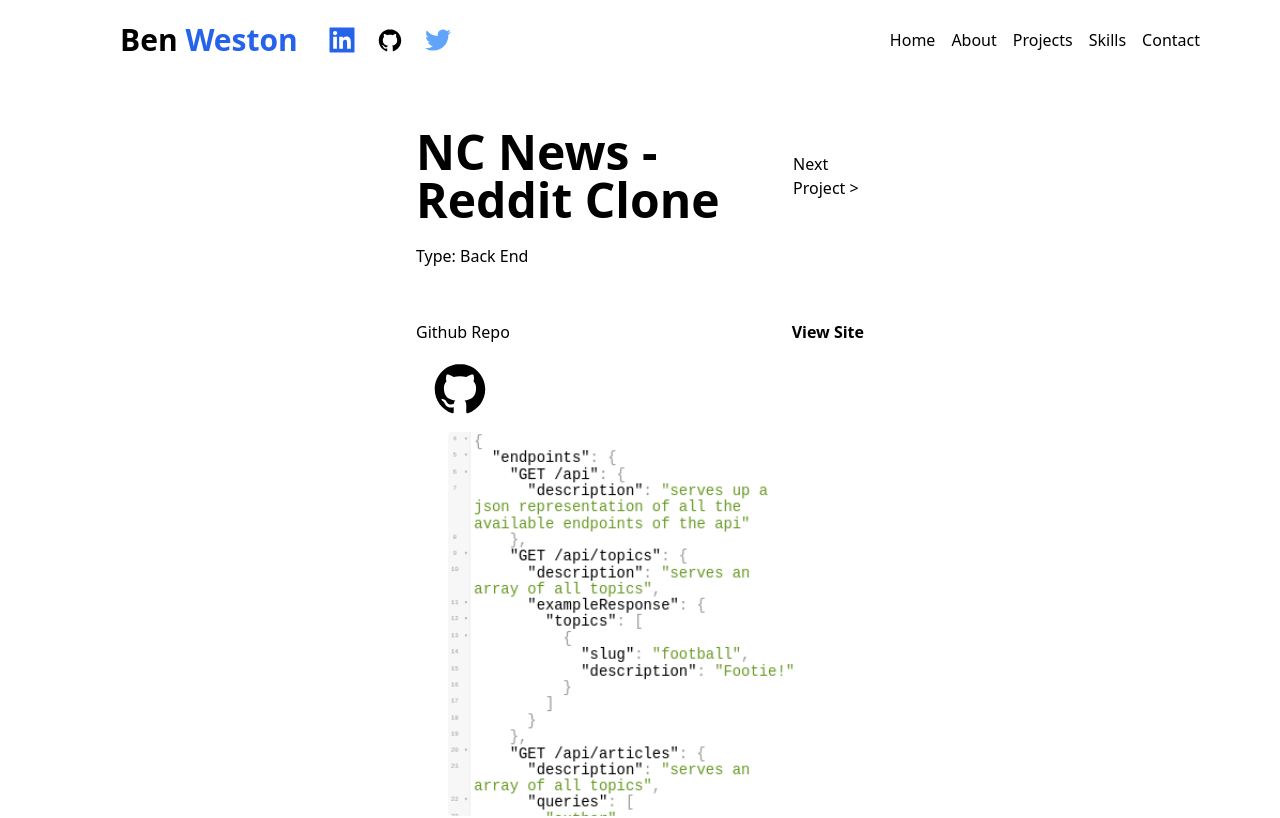
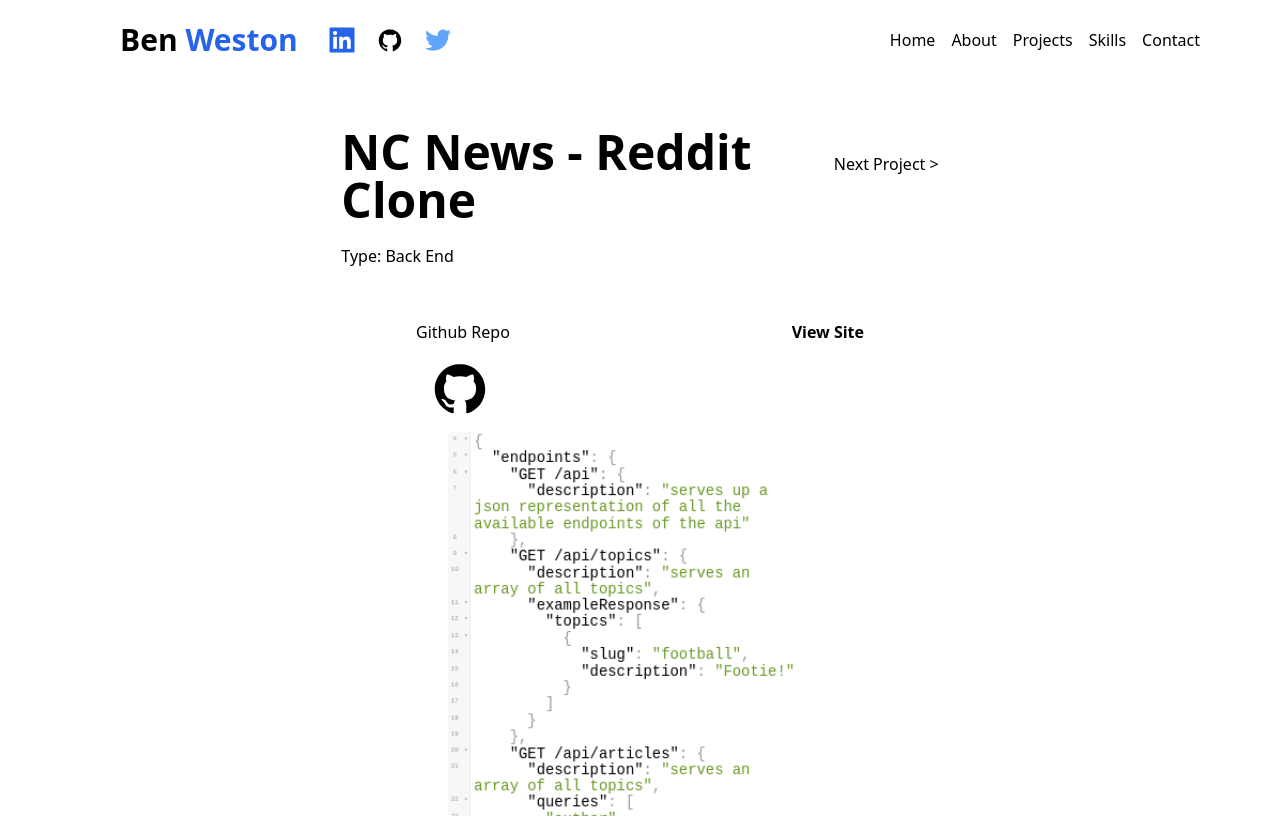
Before and after one commit to benwestondigital/next-portfolio, a Next.js app: page /projects/reddit-back in a window 1280 px wide. Shown: the top 818 px of the page. Built offline with nearby package versions, Linux system fonts and the light colour scheme.

Commit message:
edit widths

```diff
--- a/pages/projects/[slug].js
+++ b/pages/projects/[slug].js
@@ -49,15 +49,15 @@ const ProjectPage = ({ frontmatter, content, paths }) => {
 
   return (
     <div className='flex flex-col justify-between items-center md:mx-20 p-10 pt-20 md:pt-32 md:p-28'>
-      <div className='flex justify-between items-baseline h-48 mx-2 w-1/2'>
+      <div className='flex justify-between items-baseline h-48 mx-2 w-full md:w-2/3'>
         <div className='flex flex-col justify-between items-start h-32'>
-          <h1 className='mb-5 font-bold text-3xl md:text-5xl'>
+          <h1 className='mb-5 font-bold text-3xl md:text-5xl min-w-fit'>
             {frontmatter.title}
           </h1>
           <h2>Type: {frontmatter.type}</h2>
         </div>
         <Link href={`/projects/${nextProject}`}>
-          <a className='hover:font-semibold'>Next Project {'>'}</a>
+          <a className='hover:font-semibold min-w-fit'>Next Project {'>'}</a>
         </Link>
       </div>
       <div className='flex justify-between w-1/2'>
```
